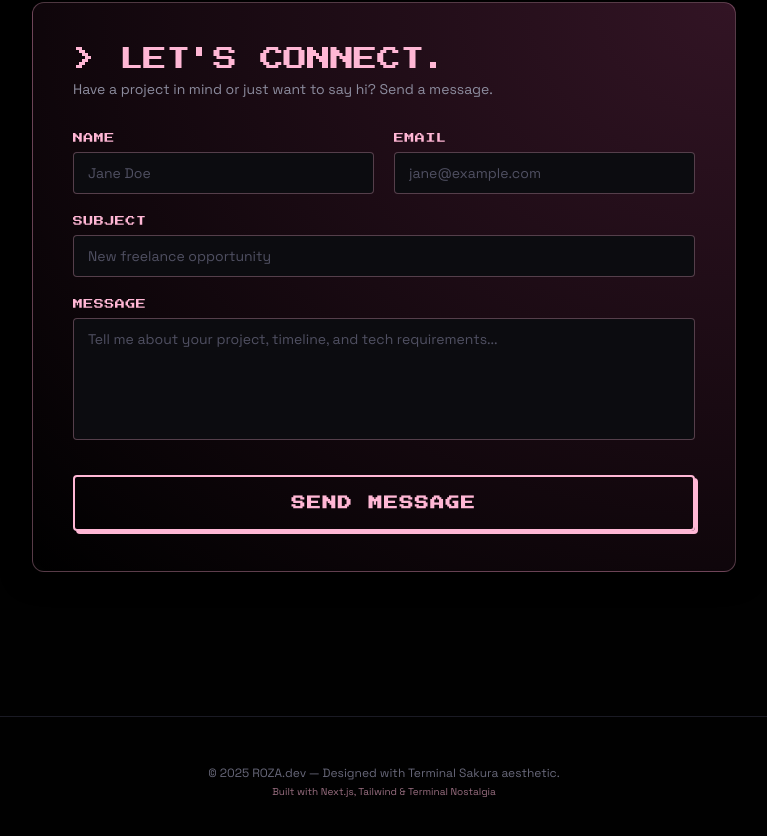
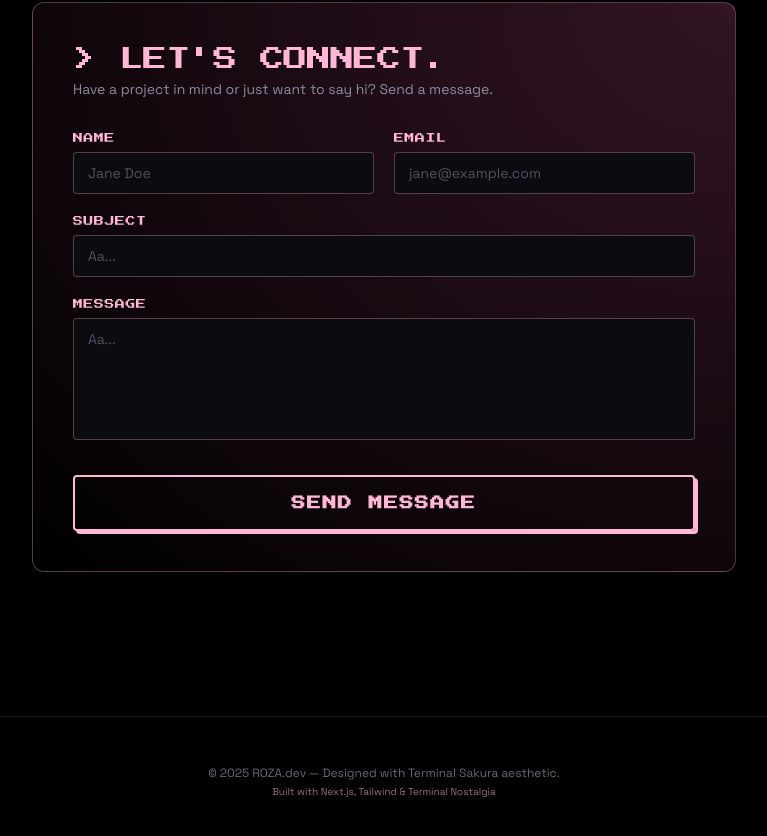
Before and after one commit to glitch86/retro-portfolio, a Next.js app: page / in a window 1280 px wide. Shown: the part 2582-3418 px from the top of the page, without its empty margins (256-1023 px from the left). Built offline with nearby package versions, Linux system fonts and the light colour scheme.

Commit message:
added email js

```diff
--- a/components/ContactSection.tsx
+++ b/components/ContactSection.tsx
@@ -1,7 +1,8 @@
 "use client";
 
-import { FormEvent } from "react";
+import { useRef } from "react";
 import { motion } from "framer-motion";
+import emailjs from "@emailjs/browser";
 
 const container = {
   hidden: {},
@@ -23,17 +24,37 @@ const fadeUp = {
 };
 
 export default function ContactSection() {
-  function handleSubmit(e: FormEvent<HTMLFormElement>) {
+  const form = useRef<HTMLFormElement>(null);
+
+  const handleForm = (e: React.FormEvent<HTMLFormElement>) => {
     e.preventDefault();
-    alert("Message transmission simulated! Thanks for reaching out.");
-  }
+
+    if (!form.current) return;
+
+    emailjs
+      .sendForm(
+        "service_9lh4sgs",
+        "template_exi4437",
+        form.current,
+        "LjLj_LmuGHZPxmWC7",
+      )
+      .then(
+        () => {
+          alert("Message sent successfully!");
+          form.current?.reset();
+        },
+        (error) => {
+          alert("Failed to send message");
+          console.log(error);
+        },
+      );
+  };
 
   return (
     <section
       id="Contact"
       className="py-14 sm:py-20 px-4 sm:px-8 max-w-3xl mx-auto scroll-mt-20 sm:scroll-mt-24"
     >
-
       <motion.div
         initial={{ opacity: 0, y: 48 }}
         whileInView={{ opacity: 1, y: 0 }}
@@ -51,7 +72,8 @@ export default function ContactSection() {
         </div>
 
         <motion.form
-          onSubmit={handleSubmit}
+          onSubmit={handleForm}
+          ref={form}
           variants={container}
           initial="hidden"
           whileInView="show"
@@ -69,6 +91,7 @@ export default function ContactSection() {
               </label>
               <input
                 type="text"
+                name="user_name"
                 required
                 placeholder="Jane Doe"
                 className="w-full bg-[#0c0c10] border border-[rgba(255,183,213,0.3)] focus:border-[#ffb7d5] text-[#ffb7d5] placeholder-[#505062] rounded px-3 sm:px-3.5 py-2 sm:py-2.5 font-mono text-sm outline-none transition-colors"
@@ -80,6 +103,7 @@ export default function ContactSection() {
               </label>
               <input
                 type="email"
+                name="user_email"
                 required
                 placeholder="jane@example.com"
                 className="w-full bg-[#0c0c10] border border-[rgba(255,183,213,0.3)] focus:border-[#ffb7d5] text-[#ffb7d5] placeholder-[#505062] rounded px-3 sm:px-3.5 py-2 sm:py-2.5 font-mono text-sm outline-none transition-colors"
@@ -93,8 +117,9 @@ export default function ContactSection() {
             </label>
             <input
               type="text"
+              name="subject"
               required
-              placeholder="New freelance opportunity"
+              placeholder="Aa..."
               className="w-full bg-[#0c0c10] border border-[rgba(255,183,213,0.3)] focus:border-[#ffb7d5] text-[#ffb7d5] placeholder-[#505062] rounded px-3 sm:px-3.5 py-2 sm:py-2.5 font-mono text-sm outline-none transition-colors"
             />
           </motion.div>
@@ -105,8 +130,9 @@ export default function ContactSection() {
             </label>
             <textarea
               rows={5}
+              name="message"
               required
-              placeholder="Tell me about your project, timeline, and tech requirements..."
+              placeholder="Aa..."
               className="w-full bg-[#0c0c10] border border-[rgba(255,183,213,0.3)] focus:border-[#ffb7d5] text-[#ffb7d5] placeholder-[#505062] rounded px-3 sm:px-3.5 py-2 sm:py-2.5 font-mono text-sm outline-none transition-colors resize-none"
             />
           </motion.div>
--- a/package.json
+++ b/package.json
@@ -10,6 +10,7 @@
   },
   "dependencies": {
     "@base-ui/react": "^1.8.0",
+    "@emailjs/browser": "^4.4.1",
     "@types/matter-js": "^0.20.2",
     "class-variance-authority": "^0.7.1",
     "clsx": "^2.1.1",
```
Also changed, not shown: 1 other file (tests, documents, lock files or other folders).
